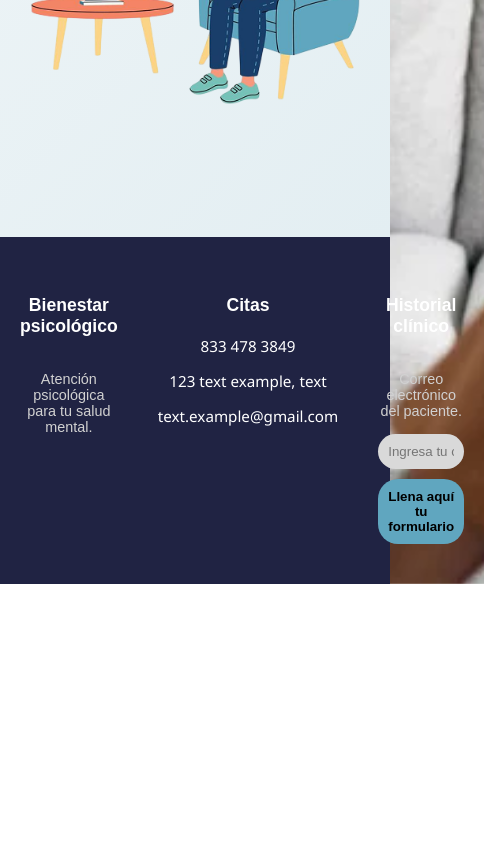
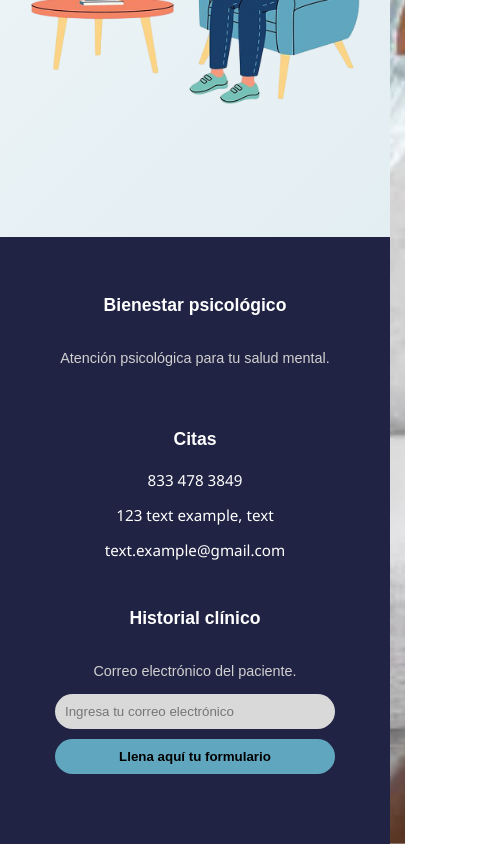
Before and after one commit to AlexRoac/Vitanova, a React (Create React App) app in the folder client/: page /inicio in a window 390 px wide. Shown: the part 946-1790 px from the top of the page, 484 px wide, since content can reach past the window. Before the commit the page ends 1530 px from the top, so only its background shows below. Built offline with nearby package versions, Linux system fonts and the light colour scheme.

Commit message:
Footer responsive

```diff
--- a/client/src/components/Footer/Footer.css
+++ b/client/src/components/Footer/Footer.css
@@ -5,6 +5,7 @@
   padding: 40px 0;
   font-family: 'Montserrat', sans-serif;
 }
+
 
 .cuadro {
   flex: 1;
@@ -17,12 +18,15 @@
 }
 
 
+
+
 .cuadro h3 {
   font-size: 1.1rem;
   font-weight: 600;
   margin-bottom: 20px;
   text-align: center;
 }
+
 
 .cuadro p {
   font-size: 0.9rem;
@@ -31,6 +35,7 @@
   color: #d1d1d1;
 }
 
+
 .datos-columna {
   display: flex;
   flex-direction: column;
@@ -38,6 +43,7 @@
   text-align: center;
   font-size: 0.9rem;
 }
+
 
 .footer-input {
   width: 100%;
@@ -48,6 +54,7 @@
   border: none;
   background: #D9D9D9;
 }
+
 
 .footer-button {
   width: 100%;
@@ -60,6 +67,7 @@
   cursor: pointer;
 }
 
+
 .datos-lista {
   list-style: none;
   padding: 0;
@@ -70,8 +78,24 @@
   align-items: center;
 }
 
+
 .datos-lista li {
   font-size: 0.95rem;
   color: white;
   font-family: 'Segoe UI', sans-serif;
 }
+
+
+@media (max-width: 768px) {
+  .contenedor-azul {
+    flex-direction: column;
+    align-items: center;
+  }
+
+
+  .cuadro {
+    width: 100%;
+    max-width: 400px;
+    margin-bottom: 30px;
+  }
+}
```
